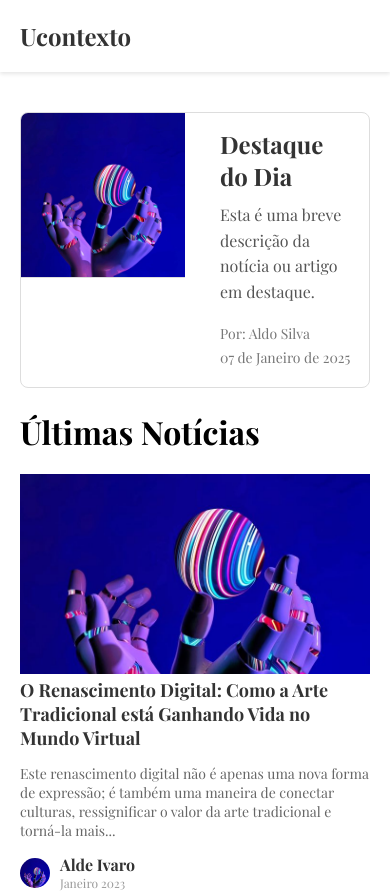
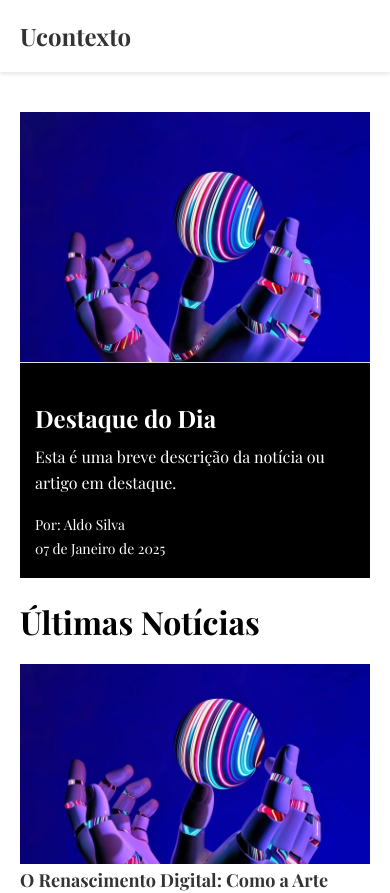
Before and after one commit to aldeantonio/ucontexto, a React (Create React App) app: page / in a window 390 px wide. Shown: the top 893 px of the page. Built offline with nearby package versions, Linux system fonts and the light colour scheme.

Commit message:
Update spotlight section

```diff
--- a/src/components/Spotlight.css
+++ b/src/components/Spotlight.css
@@ -4,17 +4,20 @@
     gap: 20px;
     align-items: flex-start;
     margin: 20px 0;
-    border: 1px solid #ddd;
-    border-radius: 8px;
     overflow: hidden;
-    background-color: #fff;
+    background-color: #000000;
+
+    @media (max-width: 768px) {
+      .spotlight {
+        grid-template-columns: repeat(1, 1fr);
+      }
+    }
   }
 
   .spotlight-image img {
     width: 100%;
     height: 350px;
     object-fit: cover;
-    border-right: 1px solid #ddd;
   }
 
   .spotlight-content {
@@ -25,12 +28,12 @@
   .spotlight-content h2 {
     margin: 0 0 10px;
     font-size: 24px;
-    color: #333;
+    color: white;
   }
 
   .spotlight-summary {
     margin: 10px 0;
-    color: #555;
+    color: white;
     font-size: 16px;
     line-height: 1.6;
   }
@@ -38,7 +41,7 @@
   .spotlight-meta {
     margin-top: 20px;
     font-size: 14px;
-    color: #777;
+    color: white;
   }
 
   .spotlight-meta span {
@@ -49,7 +52,7 @@
 
   @media (max-width: 768px) {
     .spotlight {
-      flex-direction: column;
+      grid-template-columns: repeat(1, 1fr);
     }
 
     .spotlight-image img {
@@ -62,4 +65,8 @@
     .spotlight-content {
       padding: 15px;
     }
+
+    .spotlight-image img {
+      height: 250px;
+    }
   }
```
